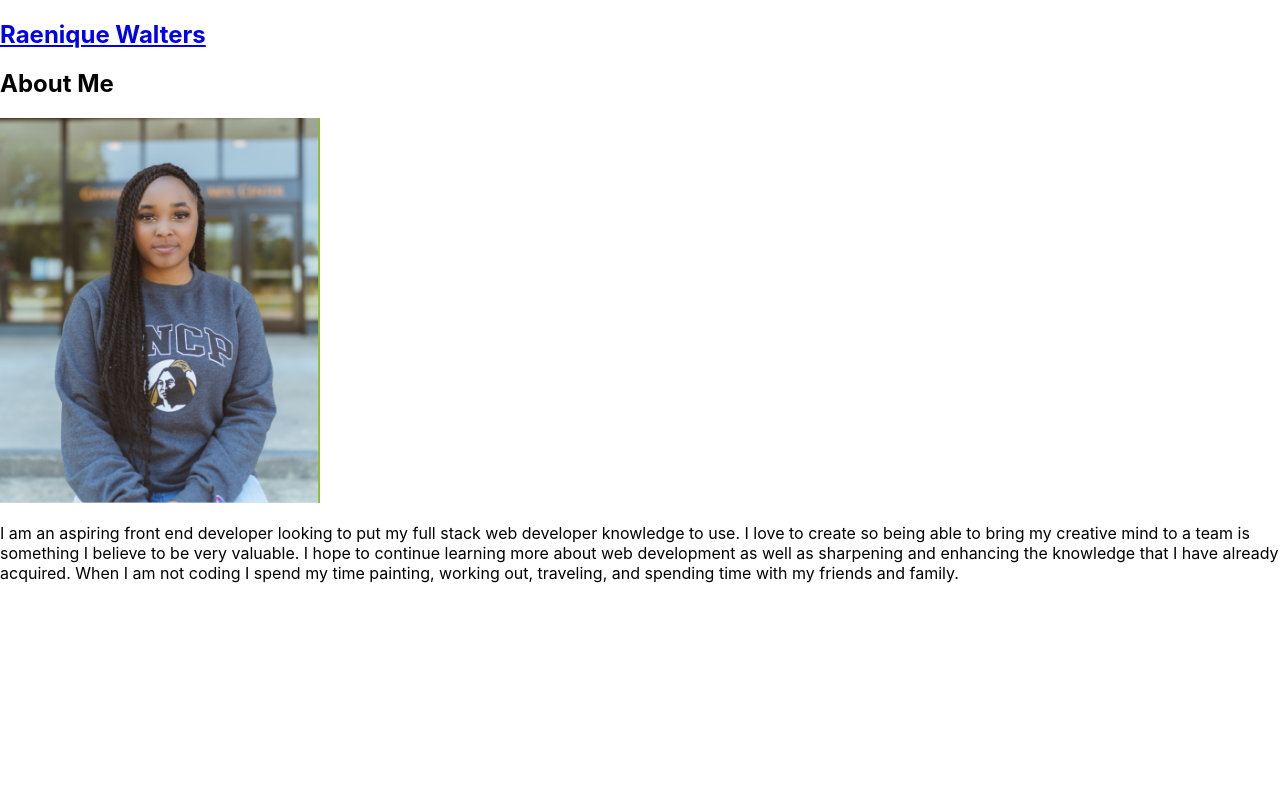
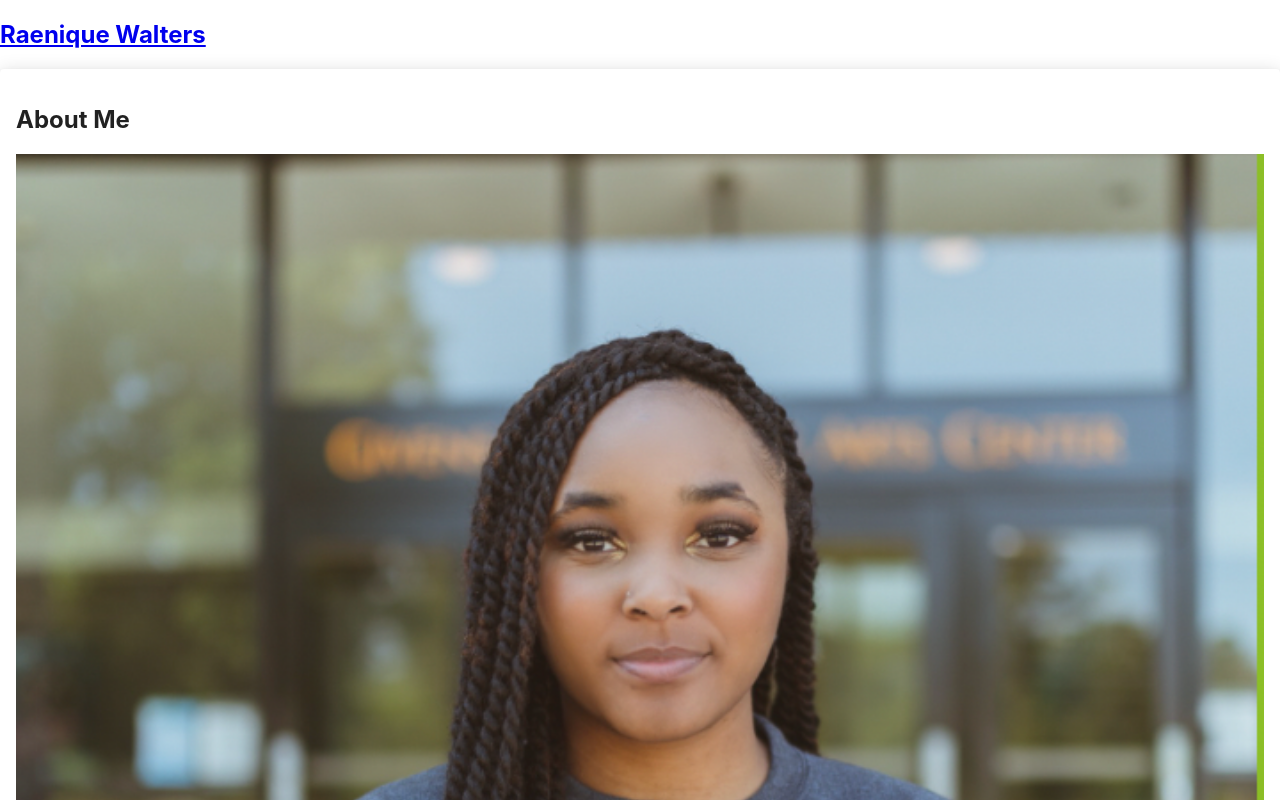
Before and after one commit to Raenique27/portfolio, a React (Create React App) app: page / in a window 1280 px wide. Shown: the top 800 px of the page. Built offline with nearby package versions, Linux system fonts and the light colour scheme.

Commit message:
installed librarys and updated About component

```diff
--- a/src/components/About/index.js
+++ b/src/components/About/index.js
@@ -1,15 +1,20 @@
 import React from 'react';
 import myphoto from '../../assets/images/myphoto.png'
+import Card from '@mui/material/Card';
+import CardContent from '@mui/material/CardContent';
+import CardMedia from '@mui/material/CardMedia';
 function About() {
     return (
-        <section>
-            <h1 id='about'>About Me</h1>
-            <img src={myphoto} style={{ width: '25%'}} alt='Raenique Walters headshot'/>
-            <p>
-                 I am an aspiring front end developer looking to put my full stack web developer knowledge to use. I love to create so being able to bring my creative mind to a team is something I believe to be very valuable. I hope to continue learning more about web development as well as sharpening and enhancing the knowledge that I have already acquired.
-                When I am not coding I spend my time painting, working out, traveling, and spending time with my friends and family.
-            </p>
-        </section>
+        <Card className='container' component='section' elevation={6}>
+            <CardContent className='about-content'>
+                <h1>About Me</h1>
+                <CardMedia component='img' image={myphoto} alt='Raenique Walters' className='my-photo' />
+                <p>
+                    I am an aspiring front end developer looking to put my full stack web developer knowledge to use. I love to create so being able to bring my creative mind to a team is something I believe to be very valuable. I hope to continue learning more about web development as well as sharpening and enhancing the knowledge that I have already acquired.
+                    When I am not coding I spend my time painting, working out, traveling, and spending time with my friends and family.
+                </p>
+            </CardContent>
+        </Card>
     );
 }
 
```
Also changed, not shown: package.json (+12 -0 lines), 1 other file (tests, documents, lock files or other folders).
